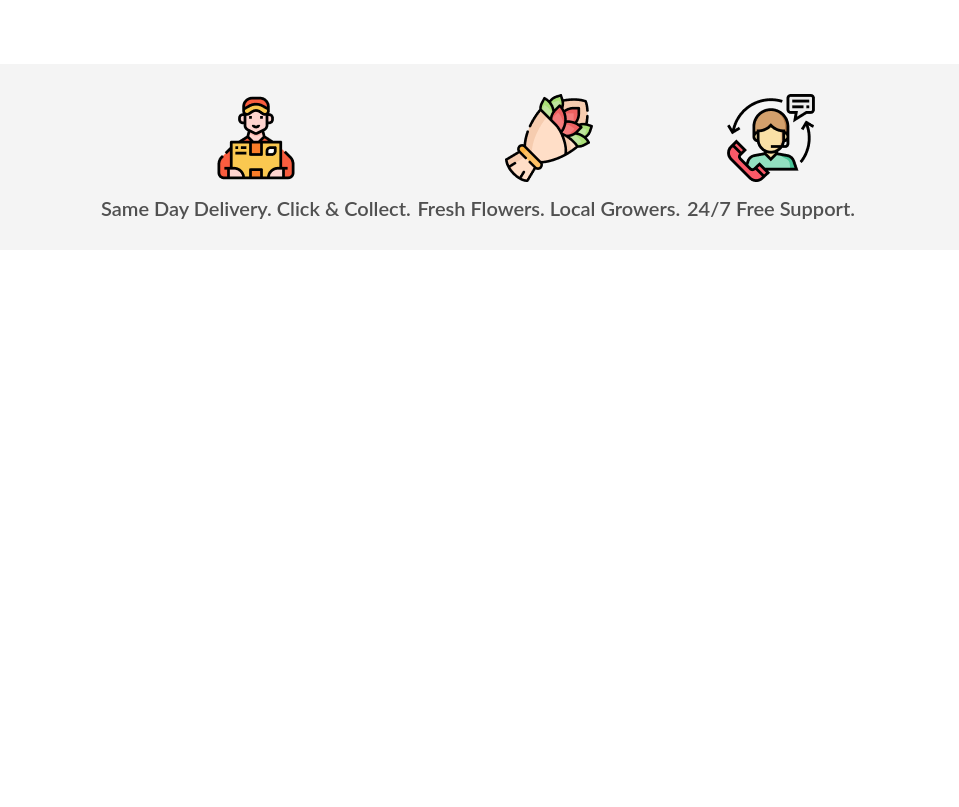
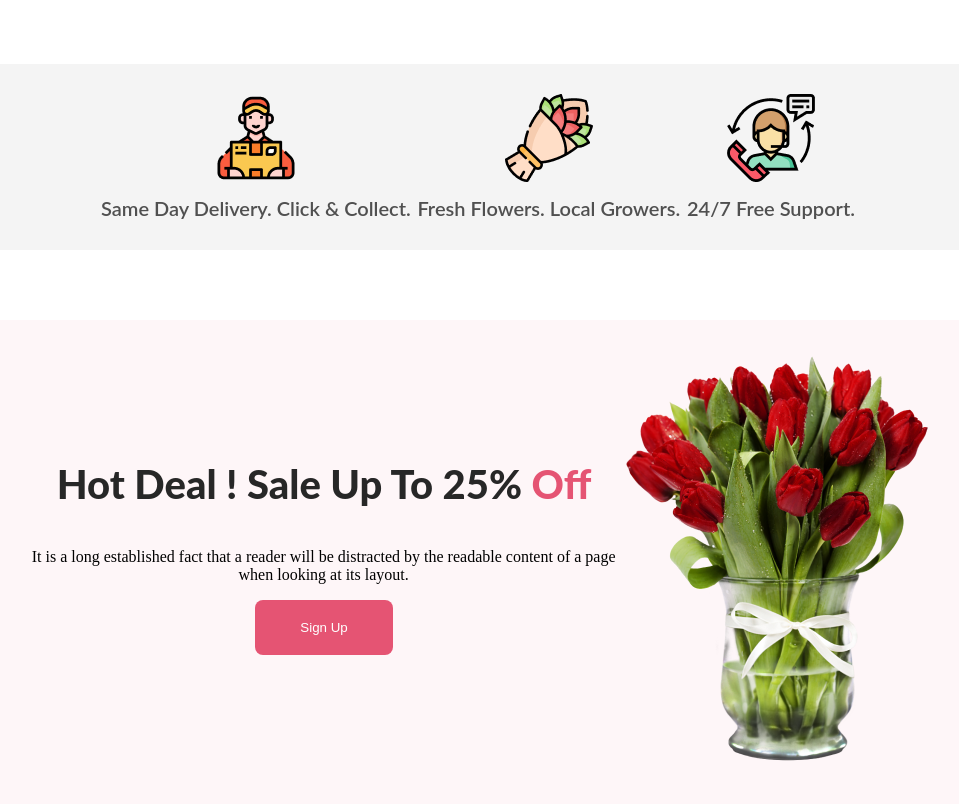
Before and after one commit to Shohanur6464/My-Flower-Shop-Aassignment, a plain HTML site: page index.html in a window 1280 px wide. Shown: the part 1473-2280 px from the top of the page, without its empty margins (157-1116 px from the left). Before the commit the page ends 1733 px from the top, so only its background shows below. Drawn offline with Linux system fonts and the light colour scheme.

Commit message:
completed sel up section

```diff
--- a/index.css
+++ b/index.css
@@ -120,3 +120,35 @@
     font-weight: 600;
     padding-top: 10px;
 }
+
+.sale-up-to-section{
+    display: flex;
+    border: 2px solid white
+    border-radius: 8px;
+    background: rgba(229, 84, 115, 0.05);
+    justify-content: center;
+    text-align: center;
+    margin-top: 70px;
+
+}
+
+.sale-up{
+    padding: 100px 30px 0px 30px;
+    color: #272727;
+    font-family: Lato;
+    font-size: 40px;
+    font-weight: 800;
+}
+
+.img-sale{
+    padding: 30px 0px;
+}
+
+.sale-up-details{
+    padding-top: 0px;
+    width: 594px
+}
+#clr{
+    color: #E55473;
+
+}
--- a/index.html
+++ b/index.html
@@ -62,5 +62,22 @@
         </div>
     </div>
 
+    <div class="sale-up-to-section">
+
+        <div>
+            <h3 class="sale-up">
+                Hot Deal ! Sale Up To 25% <span id="clr">Off</span>
+            </h3>
+            <p class="sale-up-details">
+                It is a long established fact that a reader will be distracted by the readable content of a page when looking at its layout.
+            </p>
+            <button class="btn-primary">Sign Up</button>
+        </div>
+        <div class="img-sale">
+            <img src="Assets/Flower Asset/pngwing 8.png" alt="">
+        </div>
+
+    </div>
+
 </body>
 </html>
```
